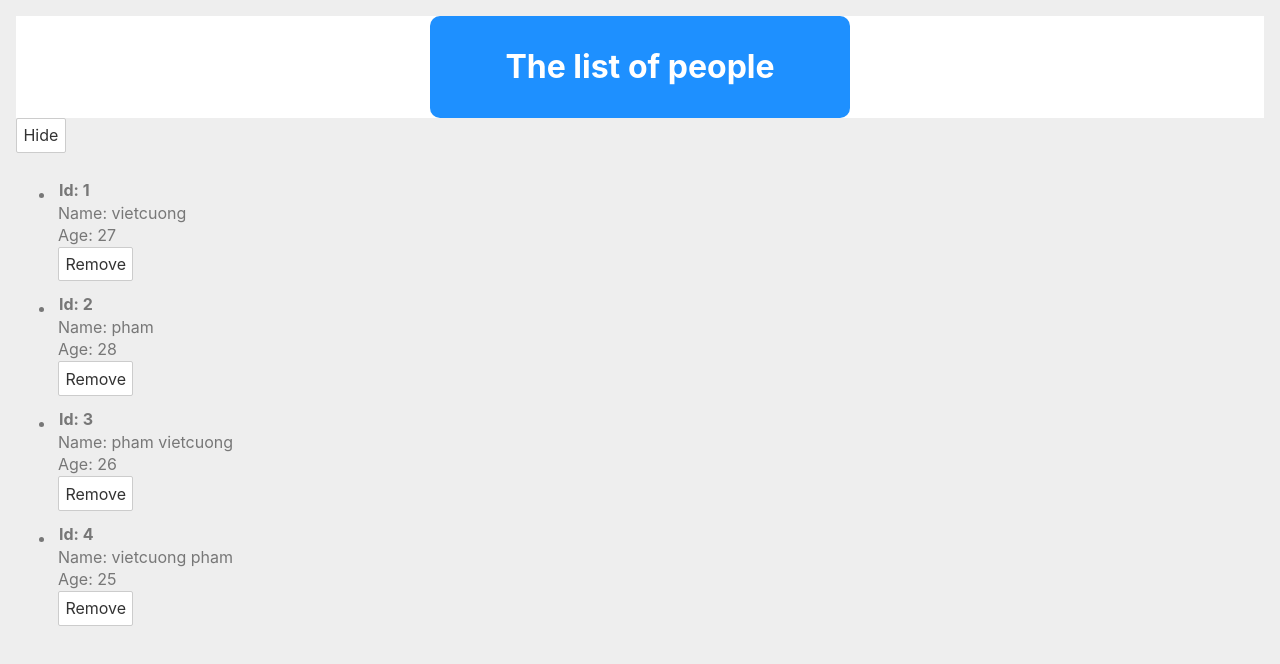
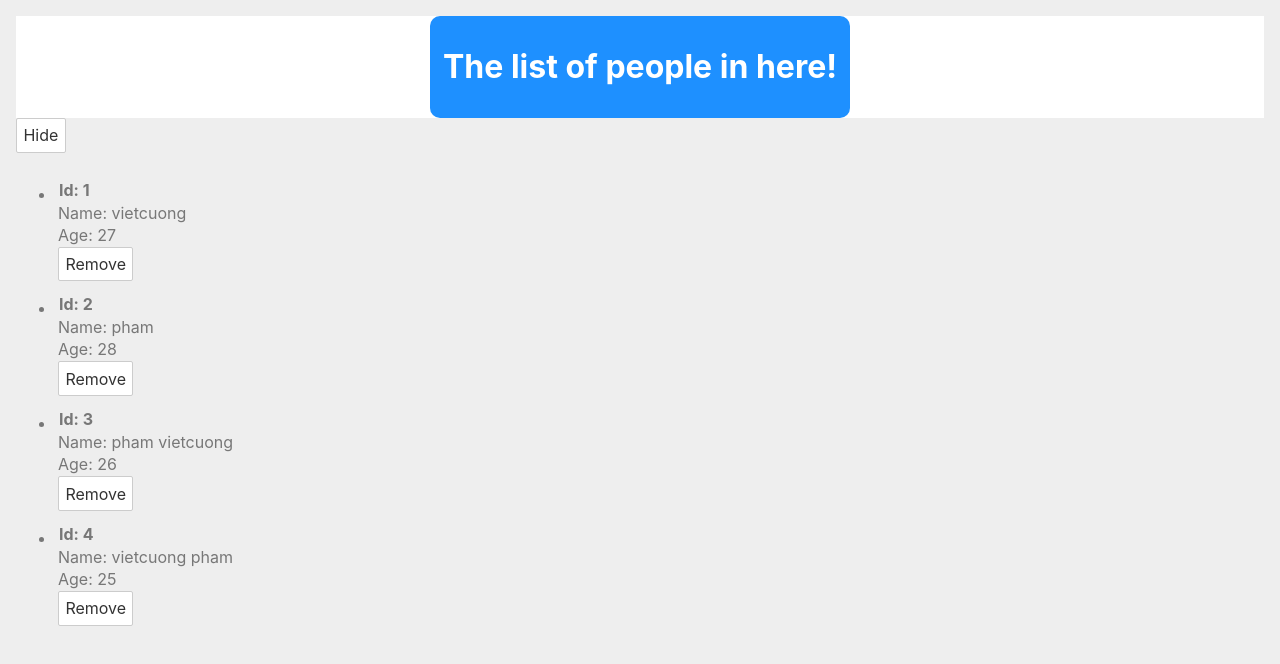
Before and after one commit to vietcuongworldworks/learb-svelte, a Svelte app: page / in a window 1280 px wide. Shown: the top 664 px of the page. Built offline with nearby package versions, Linux system fonts and the light colour scheme.

Commit message:
part-11 props

```diff
--- a/src/App.svelte
+++ b/src/App.svelte
@@ -3,7 +3,7 @@
 </script>
 
 <main>
-	<Modal />
+	<Modal theProps={`in here!`} />
 </main>
 
 <style>
--- a/src/Modal/Modal.svelte
+++ b/src/Modal/Modal.svelte
@@ -1,5 +1,6 @@
 <script>
     import PeopleData from "../../data/people.json";
+    export let theProps = "default value";
 
     let people = PeopleData;
     let showModal = true;
@@ -16,7 +17,7 @@
 
 <div class="backdrop" class:promo={showModal}>
     <div class="modal">
-        <h1>The list of people</h1>
+        <h1>The list of people {theProps}</h1>
     </div>
 </div>
 <button on:click={modalTextHandle}>
```
